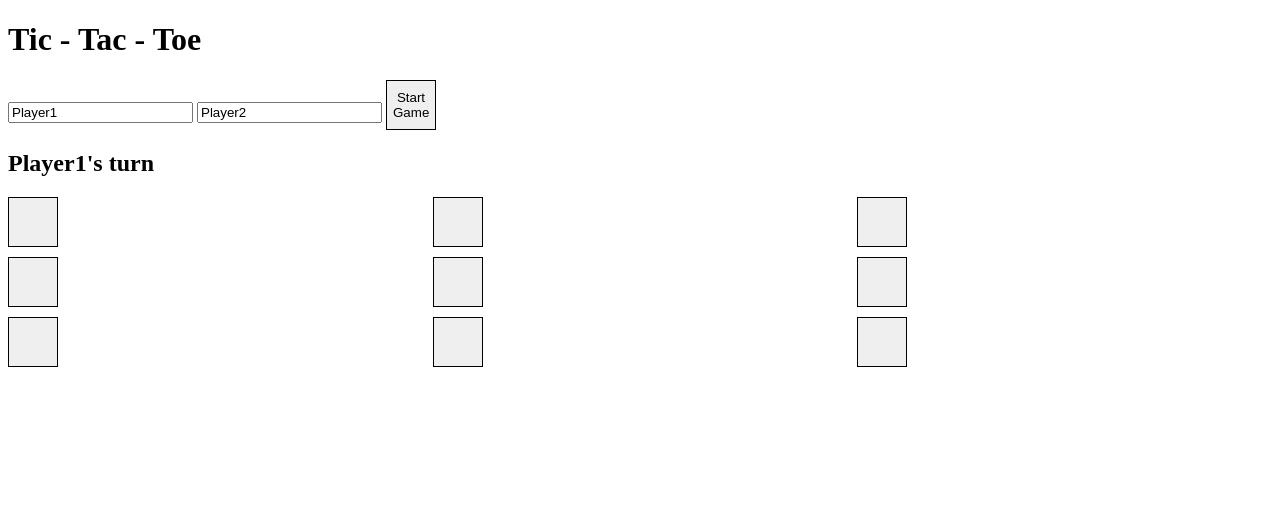
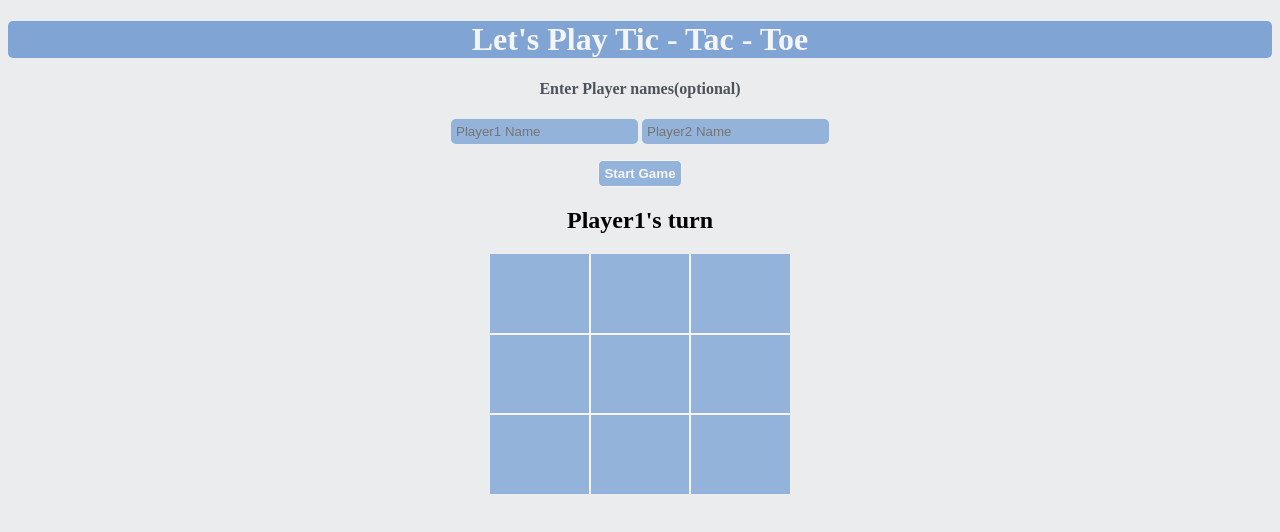
Before and after one commit to kusumakalla/Tic-Tac-Toe, a plain HTML site: page index.html in a window 1280 px wide. Both pictures are taken after a click on the button "Start Game". Drawn offline with Linux system fonts and the light colour scheme.

Commit message:
Add Styles to page

```diff
--- a/index.html
+++ b/index.html
@@ -8,10 +8,15 @@
     <script src="./script.js" defer></script>
 </head>
 <body>
-    <h1>Tic - Tac - Toe</h1>
-    <input type="text" class="player1" placeholder="Player1 Name" value="Player1" >
-    <input type="text" class="player2" placeholder="Player2 Name" value="Player2">
-    <button class="startGameButton">Start Game</button>
+    <header>
+        <h1>Let's Play Tic - Tac - Toe</h1>
+    </header>
+    <div class="playerDetails">
+        <h4>Enter Player names(optional)</h4>
+        <input type="text" class="player1" placeholder="Player1 Name">
+        <input type="text" class="player2" placeholder="Player2 Name">
+        <p><button class="startGameButton">Start Game</button></p>
+    </div>
     <div class="container">
 
     </div>
--- a/script.js
+++ b/script.js
@@ -194,11 +194,13 @@ function ScreenController(){
 
     startGameButton.addEventListener("click", ()=> {
         gameOver= false;
-        if (player1 == "")
-            player1 = "Player1";
-        if (player2 == "")
-            player1 = "Player2";
+        if (player1.value == "")
+            player1.value = "Player1";
+        if (player2.value == "")
+            player2.value = "Player2";
         game = GameController(player1.value, player2.value);
+        player1.value = "";
+        player2.value = "";
         gameBoard = game.gameBoard;
         updateScreen();
     });
@@ -218,7 +220,7 @@ function ScreenController(){
                 container.textContent="";
                 const winText = document.createElement("p");
                 winText.classList.add("winText");
-                winText.textContent = `${game.getActivePlayer().name} wins`
+                winText.textContent = `${game.getActivePlayer().name} won`
                 container.appendChild(winText);
                 player1.value = "";
                 player2.value = "";
--- a/styles.css
+++ b/styles.css
@@ -1,11 +1,95 @@
-button{
-    border:1px solid black;
-    width: 50px;
-    height: 50px;
+body{
+    background-color: rgba(234, 236, 237, 0.955);
+}
+
+header{
+    background-color: rgba(31, 103, 192, 0.522);
+    text-align: center;
+    color:whitesmoke;
+    border-radius: 5px;
+}
+
+.playerDetails{
+    text-align: center;
+}
+
+.startGameButton{
+    background-color: rgba(31, 103, 192, 0.422);
+    color: whitesmoke;
+    border: 1px solid whitesmoke;
+    border-radius: 5px;
+    padding: 5px;
+    font-weight: 600;
+}
+
+.startGameButton:hover{
+    background-color: rgba(20, 88, 171, 0.93);
+}
+
+.container {
+    text-align: center;
+}
+
+.boardButton{
+    background-color: rgba(31, 103, 192, 0.422);
+    border:1px solid whitesmoke;
+    width: 100px;
+    height: 80px;
+    color: whitesmoke;
+    font-size: 30px;
+}
+
+.boardButton:hover{
+     background-color: rgba(20, 88, 171, 0.93);
+}
+
+.boardButton:nth-child(-n+3){
+    border-top: none;
+}
+
+.boardButton:nth-child(3n-2){
+    border-left: none;
+}
+
+.boardButton:nth-child(3n){
+    border-right: none;
+}
+
+.boardButton:nth-child(n+7){
+    border-bottom: none;
 }
 
 .boardDiv {
+    width: 300px;
+    height: auto;
+    margin: auto;
     display: grid;
-    grid-template-columns: 1fr 1fr 1fr;
-    gap: 10px;
+    grid-template-columns: repeat(3,100px);
 }
+
+input {
+    background-color: rgba(31, 103, 192, 0.422);
+    color: whitesmoke;
+    border: none;
+    border-radius: 5px;
+    padding: 5px;
+}
+
+input:focus {
+    outline: none;
+    border: 1px solid rgba(2, 9, 19, 0.832);
+}
+
+.playerDetails h4{
+    color: rgba(3, 12, 23, 0.684);
+}
+
+.winText{
+    width: 300px;
+    height: auto;
+    margin: auto;
+    font-size: 50px;
+    background-color: rgba(9, 65, 133, 0.5);
+    color: whitesmoke;
+
+}
```
